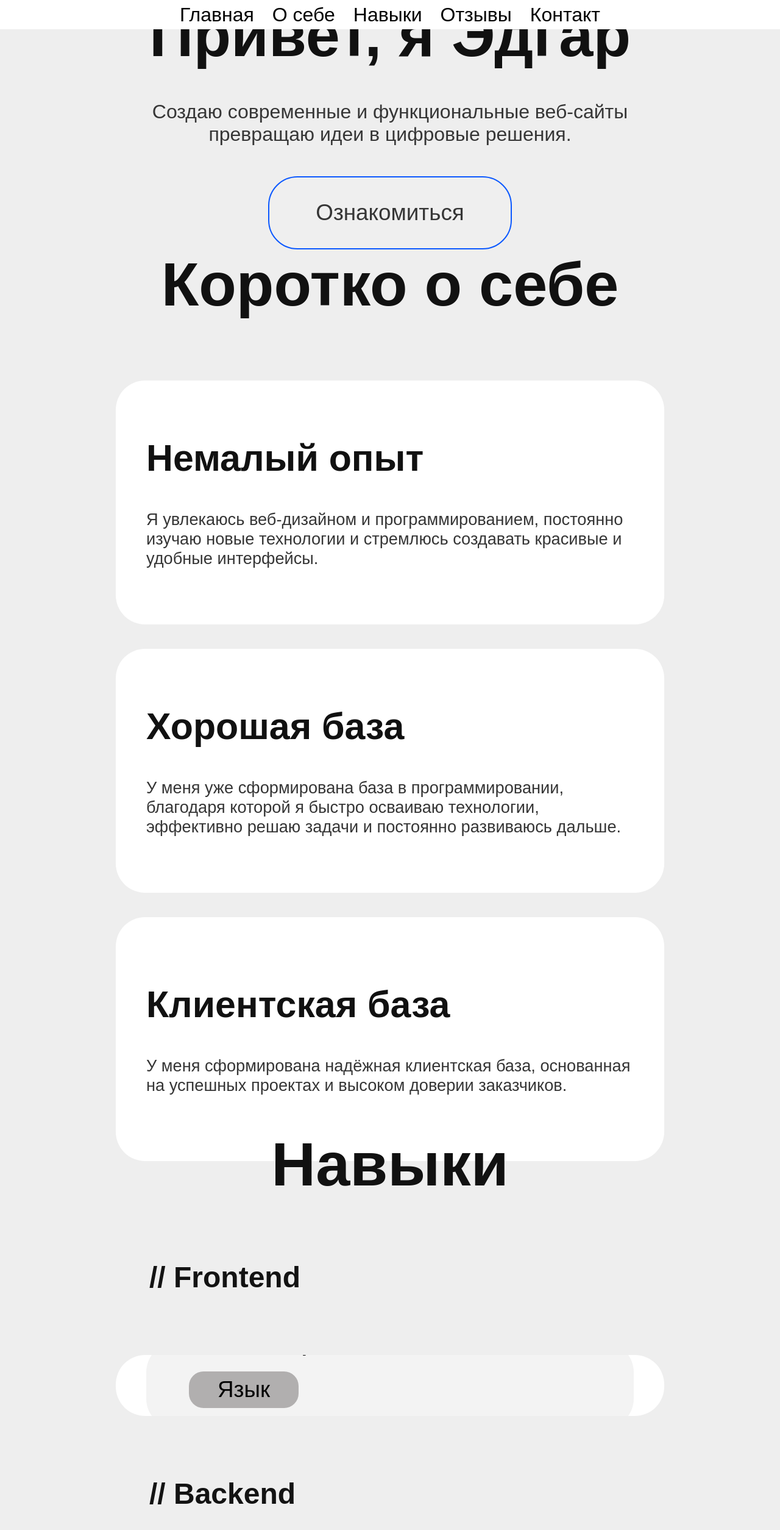
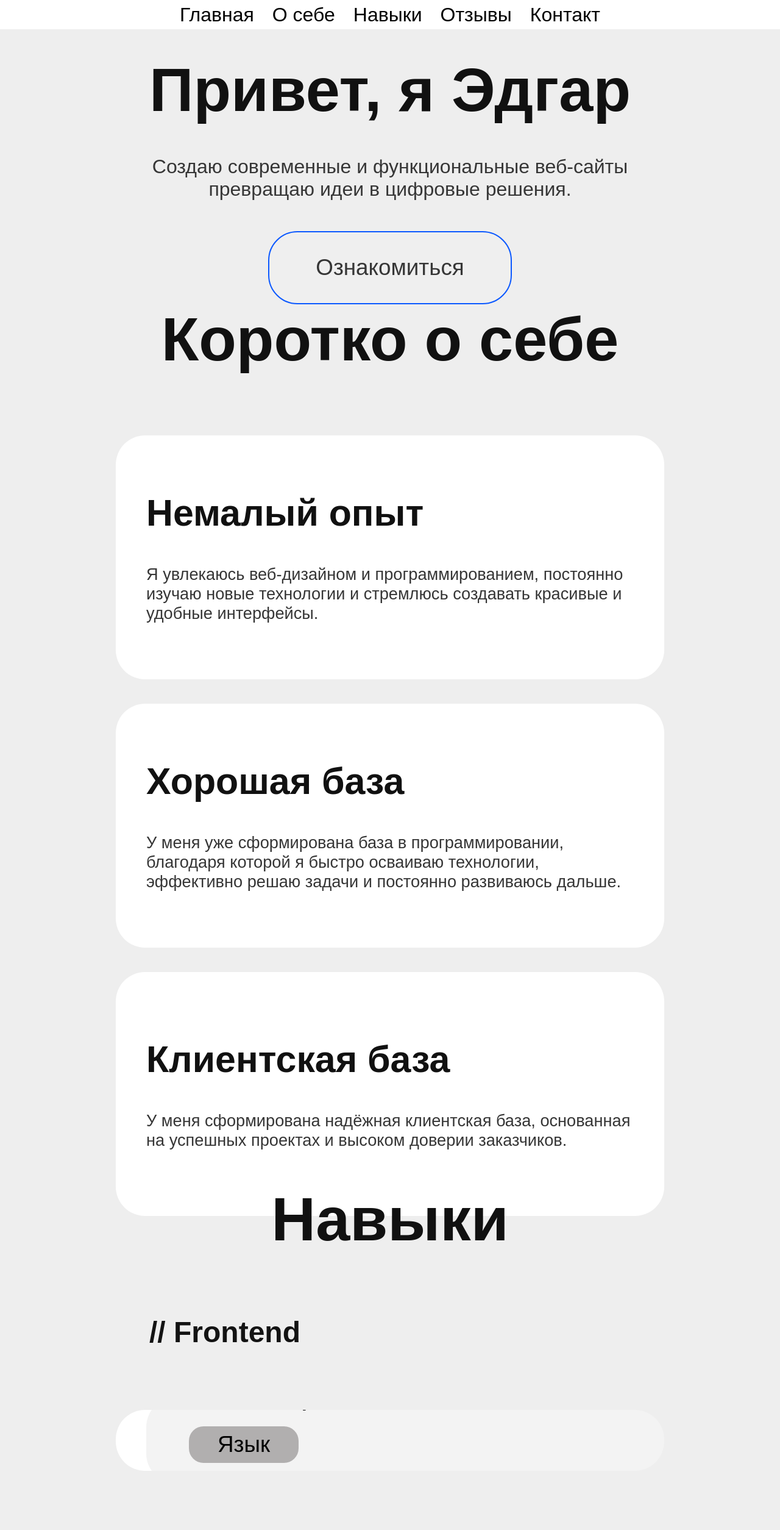
Before and after one commit to Edqwird/porfolio, a plain HTML site: page index.html in a window 1280 px wide. Shown: the top 2509 px of the page at 61% size. Drawn offline with Linux system fonts and the light colour scheme.

Commit message:
Add files via upload

```diff
--- a/main.css
+++ b/main.css
@@ -2,6 +2,9 @@ html {
     padding: 0;
     margin: 0;
     background: rgb(238, 238, 238);
+    -webkit-text-size-adjust: 100%; /* запрещает iOS уменьшать текст */
+    overscroll-behavior-y: none;    /* запрещает "отталкивания" страницы */
+    touch-action: manipulation;
 }
 
 * {
@@ -12,6 +15,9 @@ html {
 
 .body {
     padding-top: 6vh;
+    -webkit-text-size-adjust: 100%; /* запрещает iOS уменьшать текст */
+    overscroll-behavior-y: none;    /* запрещает "отталкивания" страницы */
+    touch-action: manipulation;
 }
 
 .bar {
@@ -20,6 +26,8 @@ html {
     height: 6vh;
     background-color: white;
     z-index: 100;
+    transform: translateZ(0); /* стабилизация в iOS */
+    -webkit-transform: translateZ(0);
 }
 
 .barTexts {
@@ -39,9 +47,9 @@ html {
 
 
 .titleOne {
-    /* padding-top: 6vh; */
+    padding-top: 90px;
     width: 100%;
-    min-height: 50vh;
+    min-height: 60vh;
     display: flex;
     justify-content: center;
     align-items: center;
@@ -235,7 +243,7 @@ html {
     /* width: 100%; */
     display: flex;
     justify-content: center;
-    min-width: 800px;
+    min-width: 80vw;
     border-radius: 3rem;
     height: 100%;
     background: rgb(243, 243, 243);
```
Also changed, not shown: index.html (+1 -0 lines).
